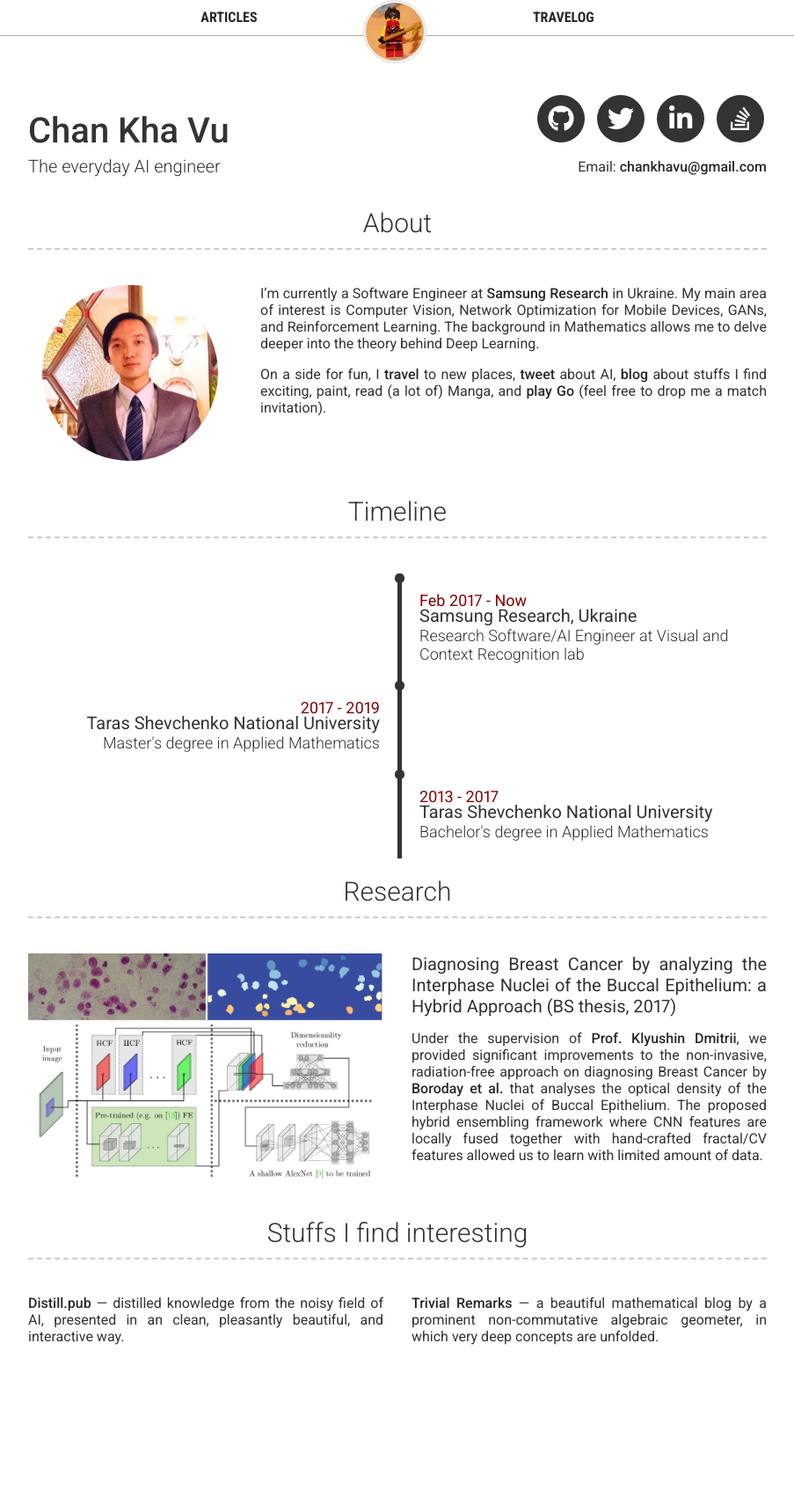
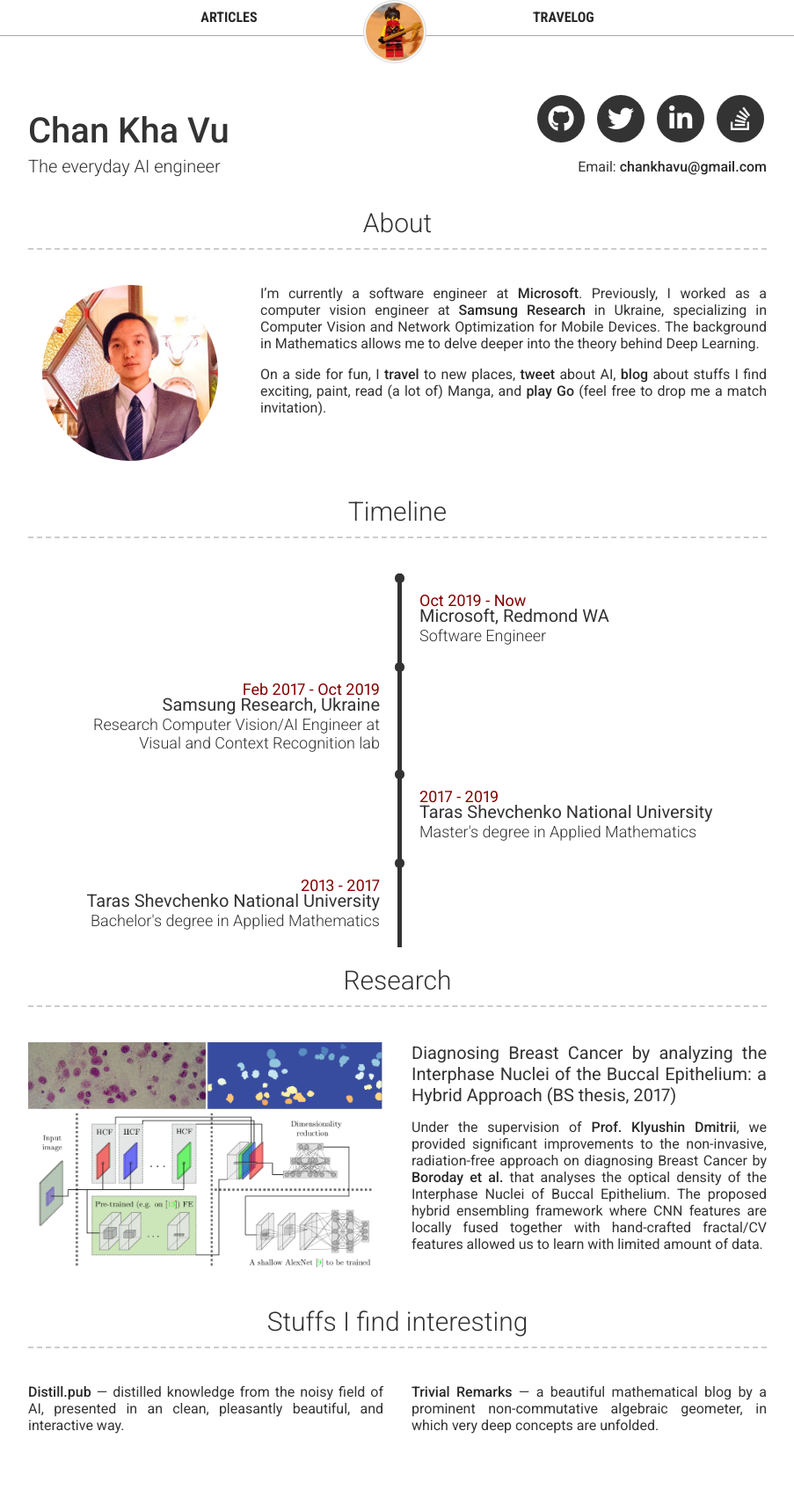
Before and after one commit to hav4ik/hav4ik.github.io, a Jekyll site: the page built from portfolio/index.html, in a window 1280 px wide. Shown: the whole page at 88% size, without its empty margins (188-1091 px from the left). Built offline with Jekyll 4.4.1, drawn with Linux system fonts in a browser that asks for light colours; nearby versions of some CDN libraries; before the commit the page ends 1609 px from its top, so only the background shows below that.

Commit message:
portfolio updated with microsoft

```diff
--- a/portfolio/sections/about.md
+++ b/portfolio/sections/about.md
@@ -1,10 +1,11 @@
 
-I'm currently a Software Engineer at [Samsung Research][srk] in Ukraine.
-My main area of interest is Computer Vision, Network Optimization for Mobile Devices, GANs, and Reinforcement Learning.
-The background in Mathematics allows me to delve deeper into the theory behind Deep Learning.
+I'm currently a software engineer at [Microsoft][ms]. Previously, I worked as a computer vision engineer at [Samsung Research][srk] in Ukraine,
+specializing in Computer Vision and Network Optimization for Mobile Devices. The background in Mathematics allows me to delve deeper into the theory behind Deep Learning.
 
-On a side for fun, I [travel][travelog] to new places, [tweet][twitter] about AI, [blog][blog] about stuffs I find exciting, paint, read (a lot of) Manga, and [play Go][ogs] (feel free to drop me a match invitation).
+On a side for fun, I [travel][travelog] to new places, [tweet][twitter] about AI, [blog][blog] about stuffs I find exciting, paint,
+read (a lot of) Manga, and [play Go][ogs] (feel free to drop me a match invitation).
 
+[ms]: https://www.microsoft.com
 [srk]: https://research.samsung.com/srk
 [twitter]: https://twitter.com/chankhavu
 [cv]: #
--- a/portfolio/templates/timeline.html
+++ b/portfolio/templates/timeline.html
@@ -3,9 +3,15 @@
 
   <div id="timeline">
       <div class="timelineitem">
-          <div class="tdate">Feb 2017 - Now</div>
+          <div class="tdate">Oct 2019 - Now</div>
+          <div class="ttitle">Microsoft, Redmond WA</div>
+          <div class="tdesc">Software Engineer</div>
+      </div>
+
+      <div class="timelineitem">
+          <div class="tdate">Feb 2017 - Oct 2019</div>
           <div class="ttitle">Samsung Research, Ukraine</div>
-          <div class="tdesc">Research Software/AI Engineer at Visual and Context Recognition lab</div>
+          <div class="tdesc">Research Computer Vision/AI Engineer at Visual and Context Recognition lab</div>
       </div>
 
       <div class="timelineitem">
```
